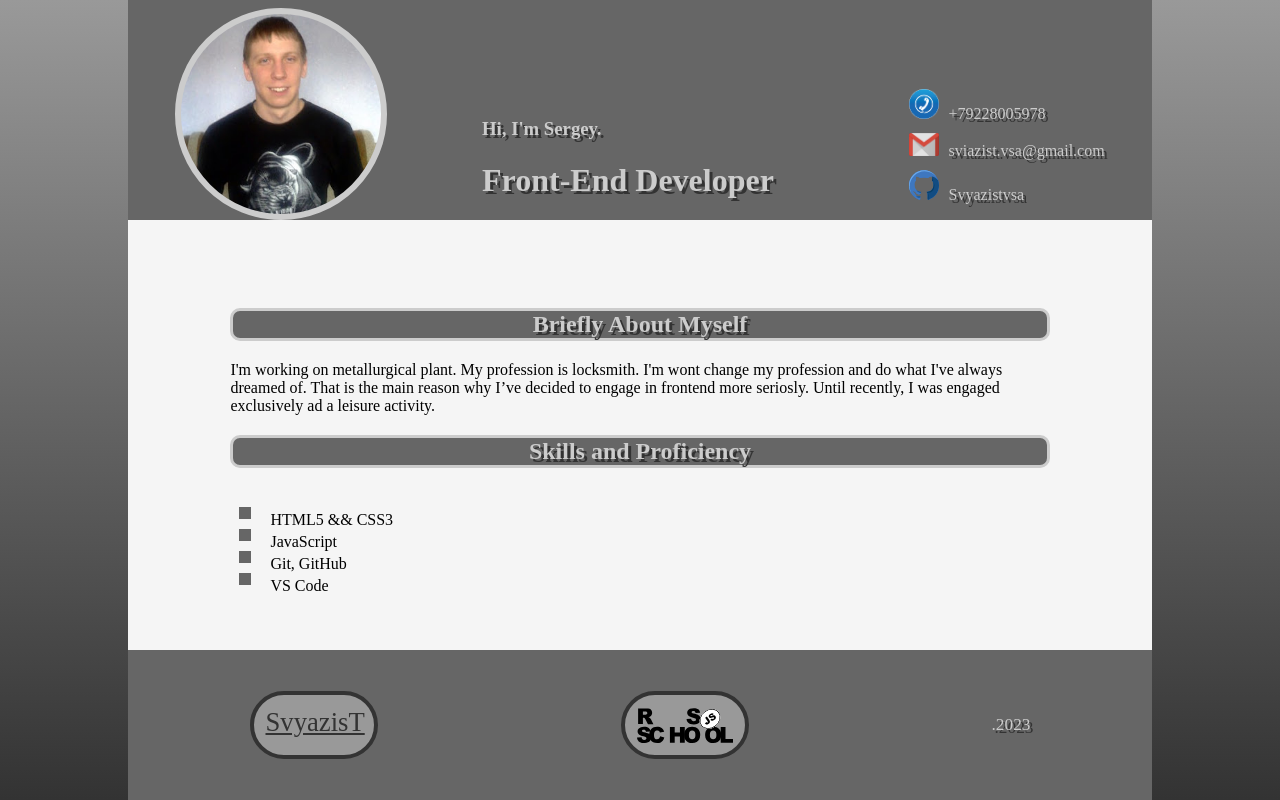
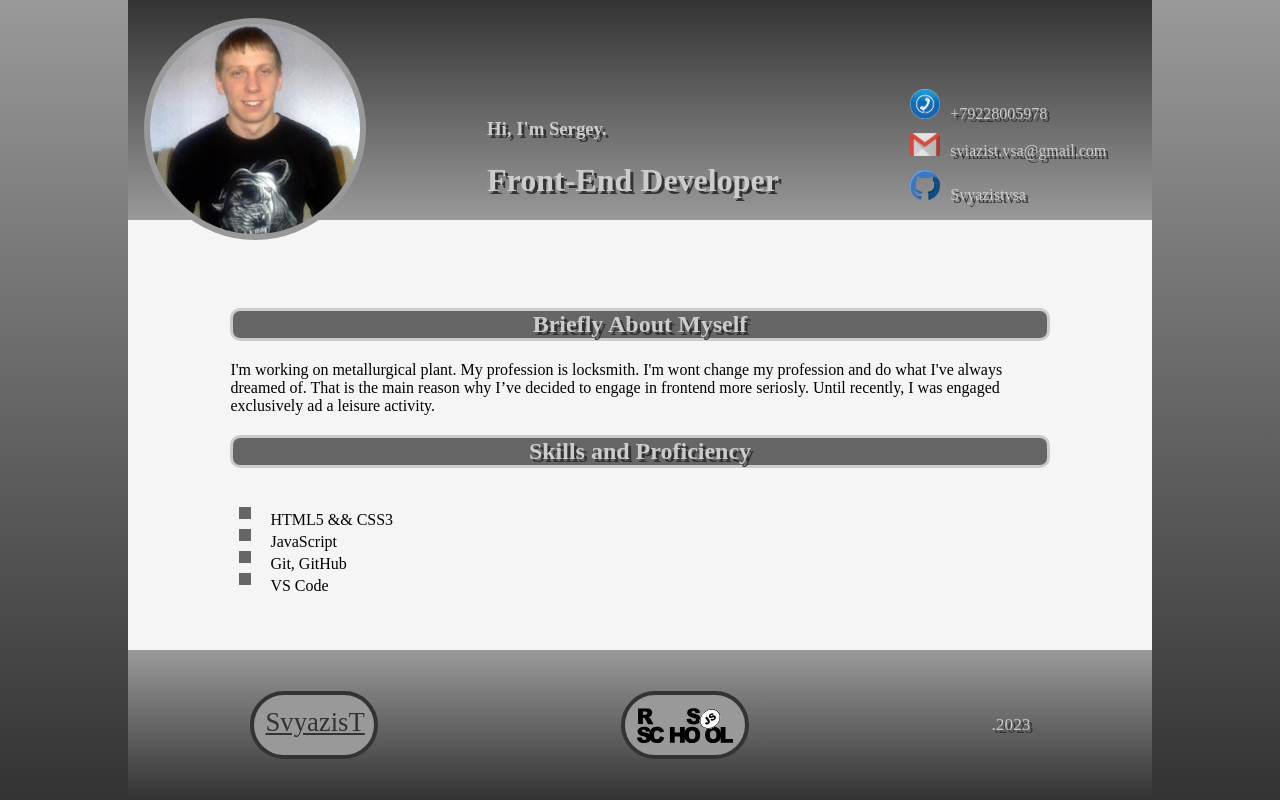
Before and after one commit to Svyazistvsa/rsschool-cv, a plain HTML site: page index.html in a window 1280 px wide. Drawn offline with Linux system fonts and the light colour scheme.

Commit message:
fix: fix photo position

```diff
--- a/style.css
+++ b/style.css
@@ -20,11 +20,14 @@ body{
         justify-content: space-around;
         align-items: flex-end;
         height: 220px;
-        background-color: #666;
+        background: linear-gradient(#333, #999);
         #photo {
-            width: 200px;
-            height: 200px;
-            border: solid 6px #ccc;
+            position: relative;
+            top: 20px;
+            left: -30px;
+            width: 210px;
+            height: 210px;
+            border: solid 6px #999;
             border-radius: 50%;
             background-image: url(img/photo/myphoto.jpg);
             background-position: center;
@@ -48,7 +51,7 @@ body{
         justify-content: space-around;
         align-items: center;
         height: 150px;
-        background-color: #666;
+        background: linear-gradient(#999, #333);
 
     }
 }
```
